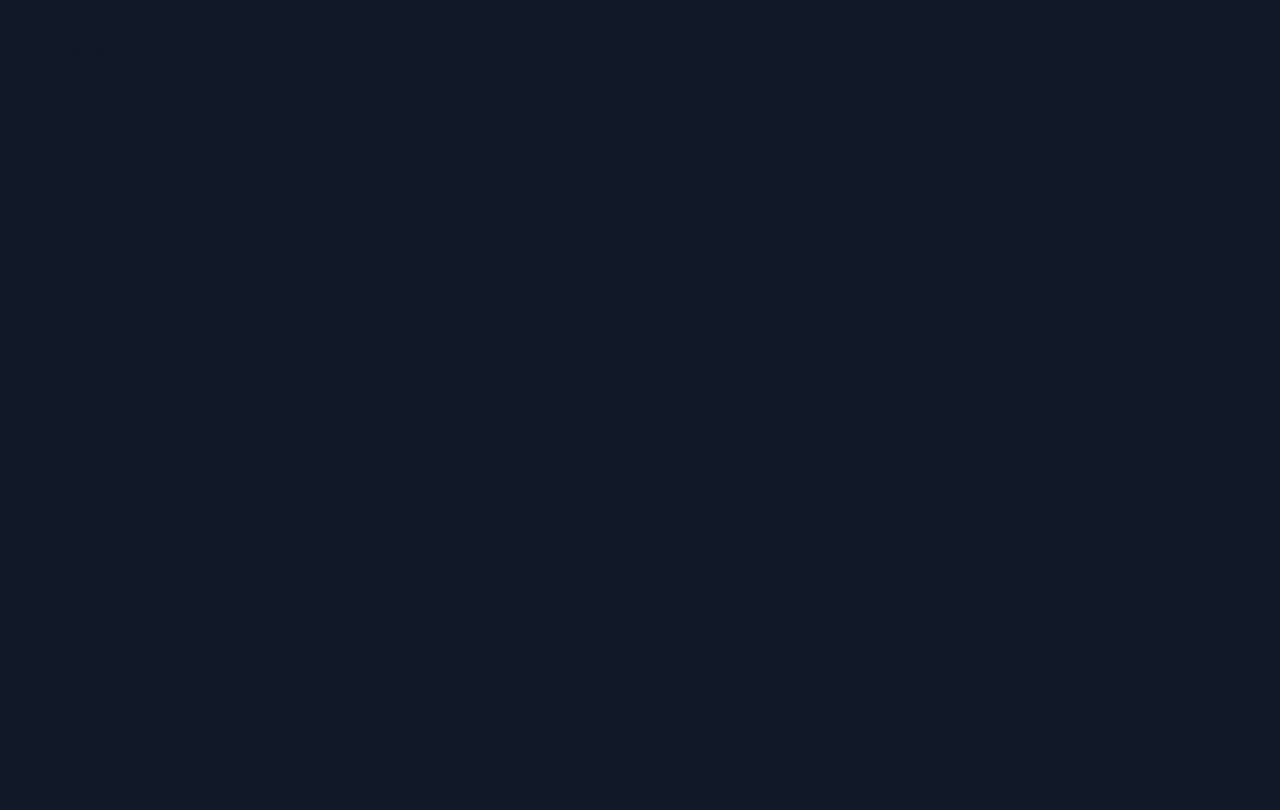
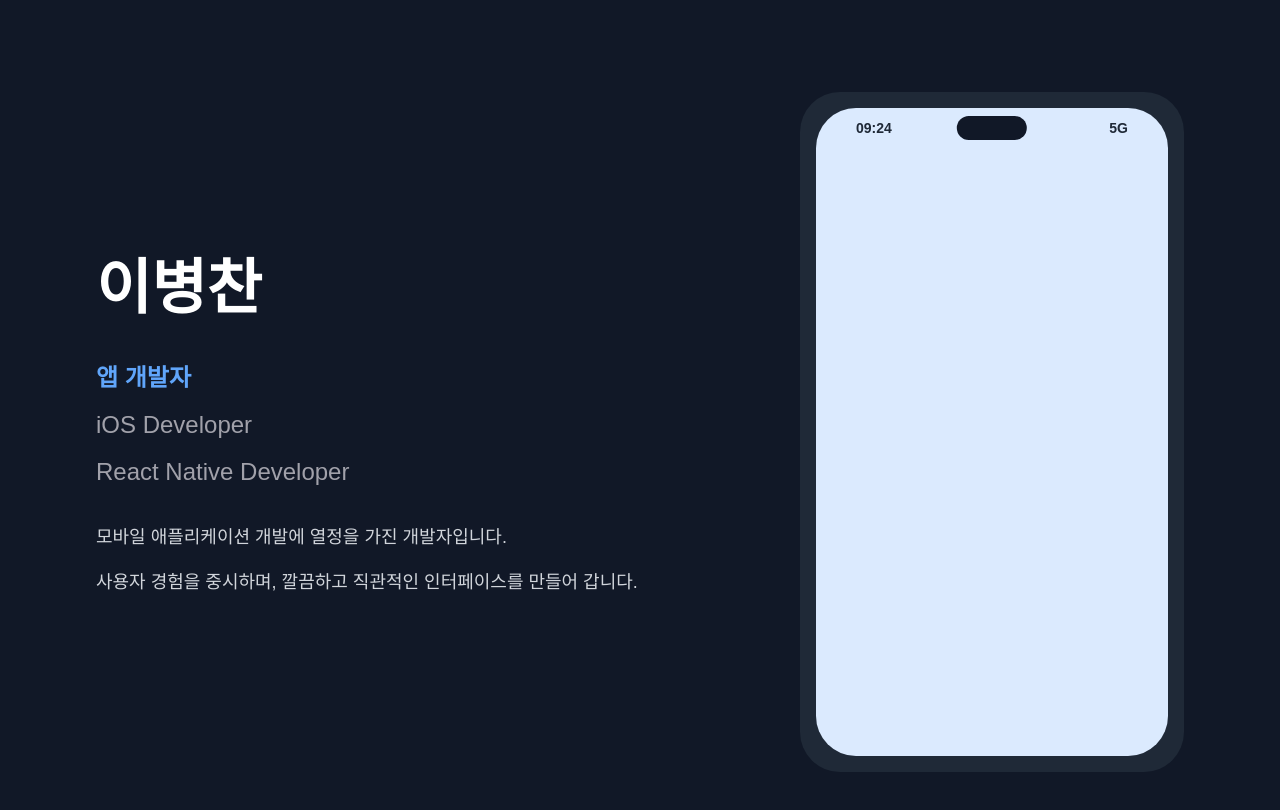
Before and after one commit to mark77234/mark77234.github.io, a React (Vite) app: page / in a window 1280 px wide. Shown: the top 810 px of the page. Built offline with nearby package versions, Linux system fonts and the light colour scheme.

Commit message:
feat: 간단 자기소개 추가

```diff
--- a/src/components/home/Statusbar.tsx
+++ b/src/components/home/Statusbar.tsx
@@ -1,6 +1,4 @@
 import { useEffect, useState } from "react";
-import { Text } from "../ui/text";
-import { colors } from "../../styles/colors";
 
 export default function StatusBar() {
   const [time, setTime] = useState("");
@@ -22,56 +20,12 @@ export default function StatusBar() {
   }, []);
 
   return (
-    <div
-      style={{
-        width: "100%",
-        position: "relative",
-        display: "flex",
-        flexDirection: "row",
-        alignItems: "center",
-        justifyContent: "space-between",
-        marginTop: 10,
-      }}
-    >
-      <Text
-        style={{
-          fontSize: 14,
-          fontWeight: 600,
-          color: colors.dark[100],
-          marginLeft: 40,
-        }}
-      >
-        {time}
-      </Text>
-      <div
-        style={{
-          position: "absolute",
-          left: "50%",
-          top: "50%",
-          transform: "translate(-50%, -50%)",
-          width: "20%",
-          height: "25px",
-          backgroundColor: "#111827",
-          zIndex: 10,
-          paddingLeft: "30px",
-          borderRadius: "50px",
-          display: "flex",
-          justifyContent: "center",
-          alignItems: "center",
-        }}
-      ></div>
+    <div className="w-full relative flex flex-row items-center justify-between mt-2.5">
+      <span className="text-sm font-semibold text-gray-800 ml-10">{time}</span>
 
-      {/* 5G 텍스트 */}
-      <Text
-        style={{
-          fontSize: 14,
-          fontWeight: 600,
-          color: colors.dark[100],
-          marginRight: 40,
-        }}
-      >
-        5G
-      </Text>
+      <div className="absolute left-1/2 top-1/2 transform -translate-x-1/2 -translate-y-1/2 w-1/5 h-6 bg-bg z-10 pl-7 rounded-full flex justify-center items-center" />
+
+      <span className="text-sm font-semibold text-gray-800 mr-10">5G</span>
     </div>
   );
 }
--- a/src/pages/home.tsx
+++ b/src/pages/home.tsx
@@ -2,11 +2,38 @@ import StatusBar from "../components/home/Statusbar";
 
 export default function Home() {
   return (
-    <div className="main-background">
-      <div className="iphone-container">
-        <div className="iphone-screen">
+    <div className="h-screen flex justify-between items-center px-16 gap-16 max-lg:flex-col max-lg:px-8 max-lg:gap-8 max-md:px-4">
+      <div className="flex-1 max-w-2xl text-white max-lg:text-center">
+        <div className="text-left max-lg:text-center">
+          <h1 className="text-6xl font-bold text-white mb-8 leading-tight max-lg:text-5xl max-md:text-4xl">
+            이병찬
+          </h1>
+          <div className="mb-8">
+            <h2 className="text-2xl font-semibold text-blue-400 mb-2 leading-relaxed max-lg:text-xl max-md:text-lg">
+              앱 개발자
+            </h2>
+            <h2 className="text-2xl font-normal text-subtext mb-2 leading-relaxed max-lg:text-xl max-md:text-lg">
+              iOS Developer
+            </h2>
+            <h2 className="text-2xl font-normal text-subtext mb-2 leading-relaxed max-lg:text-xl max-md:text-lg">
+              React Native Developer
+            </h2>
+          </div>
+          <div className="mt-8">
+            <p className="text-lg text-gray-300 leading-relaxed mb-4 max-md:text-base">
+              모바일 애플리케이션 개발에 열정을 가진 개발자입니다.
+            </p>
+            <p className="text-lg text-gray-300 leading-relaxed mb-4 max-md:text-base">
+              사용자 경험을 중시하며, 깔끔하고 직관적인 인터페이스를 만들어
+              갑니다.
+            </p>
+          </div>
+        </div>
+      </div>
+      <div className="relative w-[48vh] h-[85vh] p-4 bg-dark rounded-[40px] flex flex-col overflow-hidden flex-shrink-0 max-md:w-[300px] max-md:h-[600px]">
+        <div className="bg-blue-100 w-full h-full rounded-[40px] overflow-hidden">
           <StatusBar />
-          <div className="iphone-home-indicator" />
+          <div className="absolute left-1/2 bottom-8 transform -translate-x-1/2 w-30 h-1 bg-black rounded-sm opacity-25 z-10" />
         </div>
       </div>
     </div>
```
